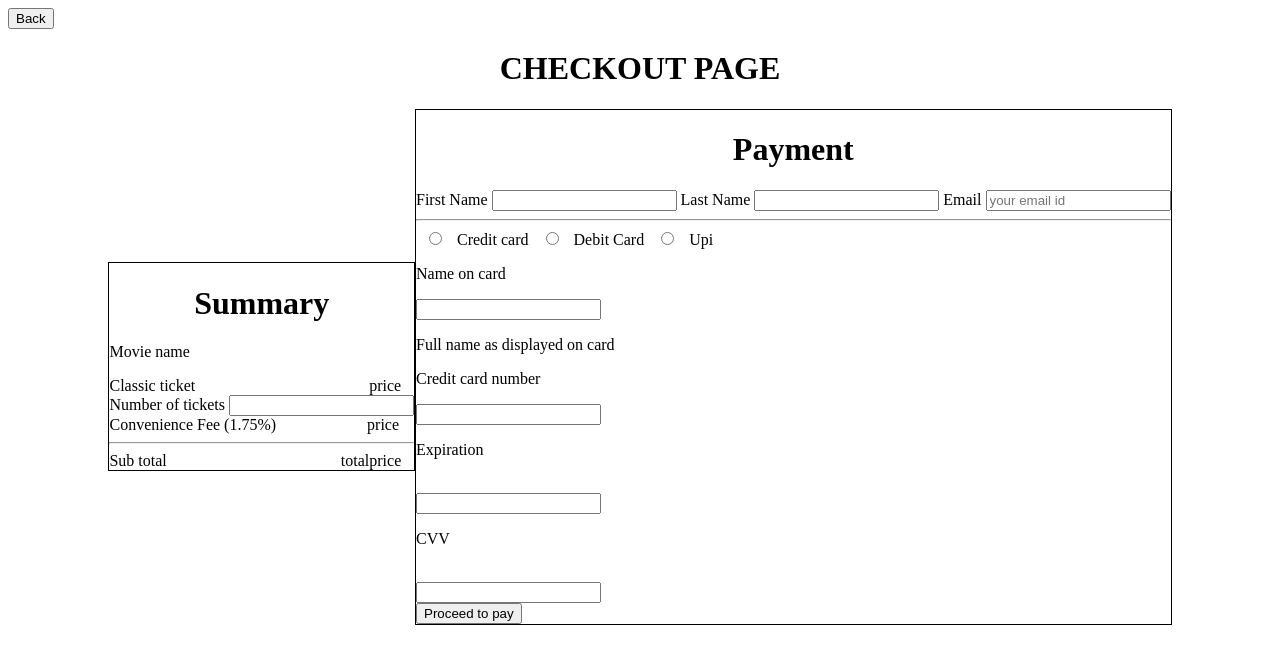
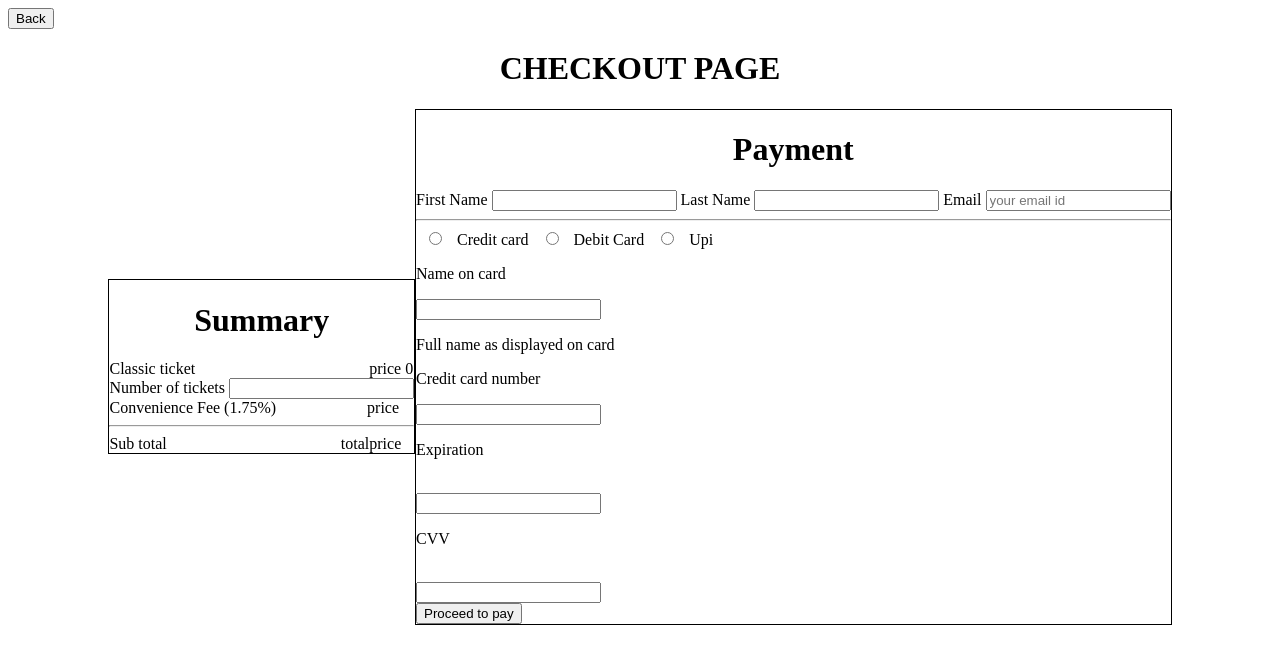
Before and after one commit to geearevee/MOVIE-APP, a plain HTML site: page index1.html in a window 1280 px wide. Drawn offline with Linux system fonts and the light colour scheme.

Commit message:
Add files via upload

```diff
--- a/index1.html
+++ b/index1.html
@@ -13,16 +13,16 @@
     <div id="main-content">
     <div id="left-section">
       <h1>Summary</h1>
-      <p>Movie name</p>
+      <p id="movie-name">Movie name</p>
       <span >Classic ticket </span>
-      <span class="span-tag">price</span><br>
+      <span class="span-tag">price </span><span id="movie-price"></span><br>
       <label>Number of tickets</label>
       <input type="number" id ="ticketnumber"><br>
       <span>Convenience Fee (1.75%)</span>
       <span class="span-tag1">price</span>
       <hr>
       <span>Sub total</span>
-      <span class="span-tag">totalprice</span>
+      <span class="span-tag">totalprice <span id="multiplied-price"></span></span>
 
     </div>
     <div id="right-section">
@@ -56,4 +56,16 @@
 
 
 </body>
+<script>
+  let urlObj = new URLSearchParams(document.location.search);
+  const price = Number(urlObj.get('price'));
+  const name = urlObj.get('name');
+
+  console.log(window["movie-name"], window["movie-price"])
+  window["movie-name"].innerHTML = name;
+  window["movie-price"].innerHTML = price;
+  window["ticketnumber"].addEventListener('change', (e) => {
+    window["multiplied-price"].innerHTML = (e.target.value * price);
+  })
+</script>
 </html>
```
Also changed, not shown: script.js (+44 -1 lines).
